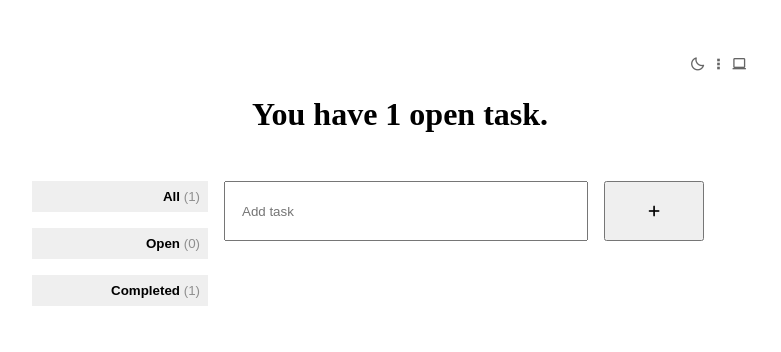
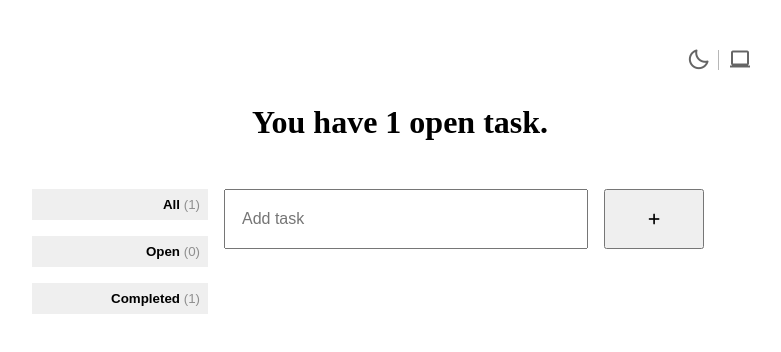
Before and after one commit to KellyBytes/sj-todo-app, a React (Vite) app: page / in a window 1280 px wide. Shown: the top 352 px of the page, without its empty margins (240-1021 px from the left). Built offline with nearby package versions, Linux system fonts and the light colour scheme; the HTML template or start-up script is replaced by a standard one.

Commit message:
Update theme icon settings

```diff
--- a/src/components/Header.jsx
+++ b/src/components/Header.jsx
@@ -16,9 +16,8 @@ const Header = (props) => {
             className={`mode-icon bx bx-${theme === 'dark' ? 'sun' : 'moon'}`}
             onClick={toggleDarkMode}
           ></i>
-          <i className="divider bx bx-dots-vertical"></i>
           <i
-            className={`mode-icon bx bx-laptop`}
+            className="mode-icon bx bx-laptop"
             onClick={() => setTheme('system')}
           ></i>
         </div>
--- a/src/index.css
+++ b/src/index.css
@@ -37,21 +37,28 @@ h1 {
   margin-bottom: 1rem;
 }
 
-/* .mode-icons {
+.mode-icons {
   display: flex;
-  gap: 1rem;
-} */
-
-.mode-icon {
-  font-size: 1rem;
-  cursor: pointer;
-  padding: 0.5rem 0.3rem;
-  opacity: 0.6;
+  margin-bottom: 1rem;
+  gap: 0.5rem;
 }
 
-.divider {
-  font-size: 1rem;
+.mode-icons i {
+  font-size: clamp(0.875rem, 2.5vw, 1.5rem);
+  padding-left: 0.6rem;
   opacity: 0.6;
+  cursor: pointer;
+  position: relative;
+}
+
+.mode-icons i + i::after {
+  content: "";
+  position: absolute;
+  left: 0;
+  top: 10%;
+  height: 80%;
+  width: 1px;
+  background-color: #888;
 }
 
 .text-gradient {
@@ -196,6 +203,7 @@ h1 {
   max-width: unset !important;
   height: 60px;
   padding: 0 1rem;
+  font-size: 16px;
 }
 
 .input-container button {
```
